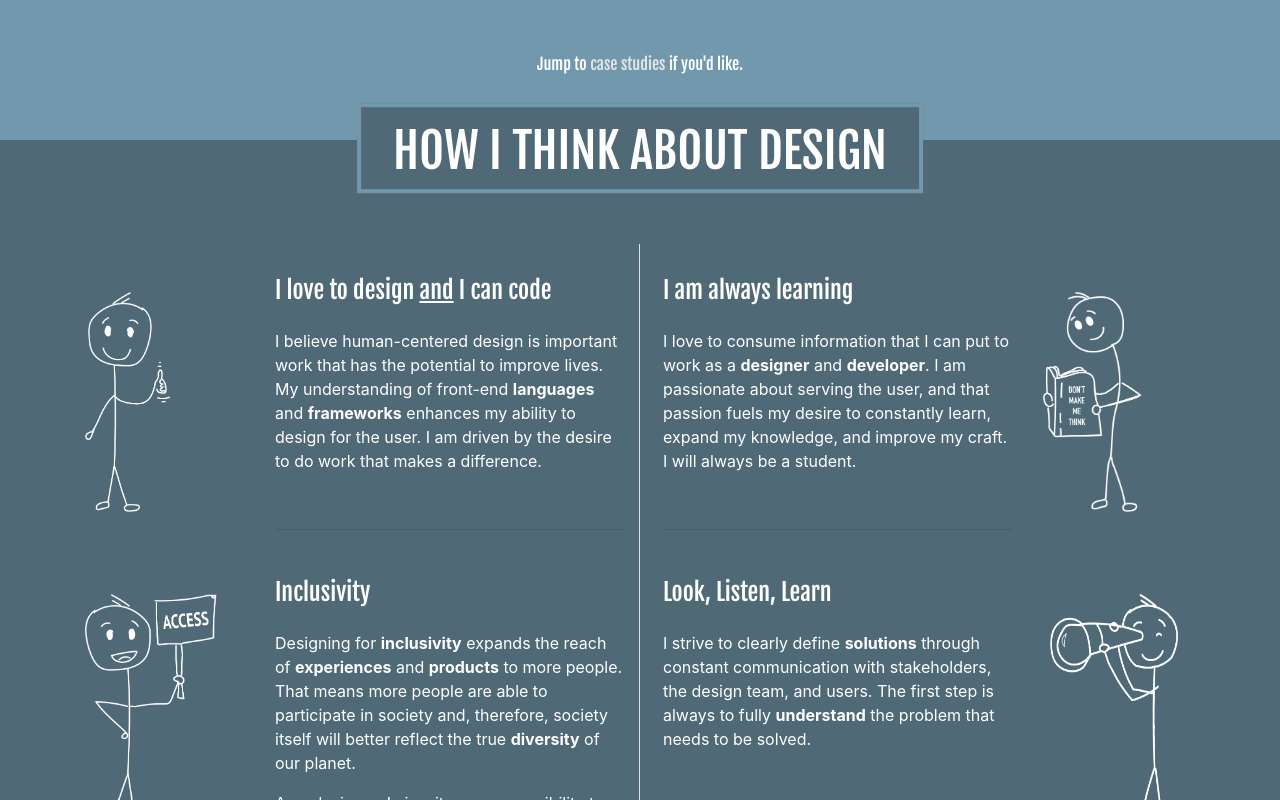
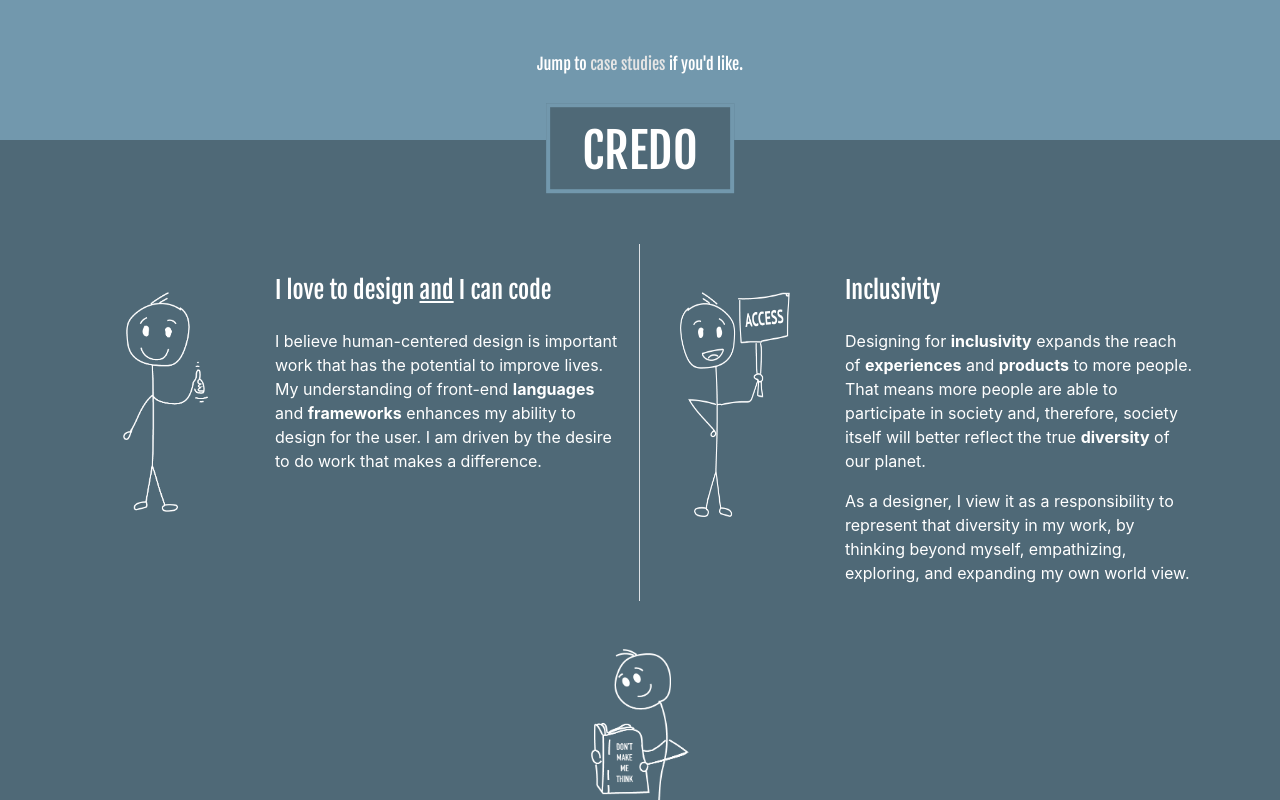
Before and after one commit to Devco2011/Devco2011.github.io, a React (Create React App) app: page /#/ in a window 1280 px wide. Shown: the part 1500-2300 px from the top of the page. Built offline with nearby package versions, Linux system fonts and the light colour scheme.

Commit message:
working on images

```diff
--- a/src/main/Process.js
+++ b/src/main/Process.js
@@ -13,11 +13,11 @@ export const Process = () => {
                 <Row className="justify-content-md-center">
                     <Col className="col-12 col-md-8 mt-2">
                         <div className="knowledgeBox">
-                            <h3 className="section-title">HOW I THINK ABOUT DESIGN</h3>
+                            <h3 className="section-title">CREDO</h3>
                         </div>
                     </Col>
                 </Row>
-                <Row>
+                <Row className="justify-content-md-center">
                     <Col className="col-12 col-md-2">
                         <div className="images">
                             <img className="stickmanTelescope mt-5" src="../../images/stickmanThumbsUpWhite.png" height="220em" width="85em" alt="Stickman giving a thumbs up." />
@@ -29,18 +29,34 @@ export const Process = () => {
                             <h6 className="section-title-light">I love to design <u>and</u> I can code</h6>
                             <ScrollAnimation animateIn="animate__animated animate__fadeIn"><p>I believe human-centered design is important work that has the potential to improve
                                 lives. My understanding of front-end <strong>languages</strong> and <strong>frameworks</strong> enhances my ability to design for the user. I am driven by the desire to do work that makes a difference. </p>
-                                <br></br> <hr></hr></ScrollAnimation>
+                                <br></br></ScrollAnimation>
+                        </div>
+                    </Col>
+                    <Col className="col-12 col-md-2">
+                        <div className="images">
+                            <img className="stickmanWhiteboard mt-5" src="../../images/stickmanSignWhite.png" height="225em" width="110em" alt="Stickman holding a sign that says Access." />
+                        </div>
+                    </Col>
+                    <Col className="col-12 col-md-4">
+                        <div className="about-div">
+
+                            <h6 className="section-title-light">Inclusivity</h6>
+                            <ScrollAnimation animateIn="animate__animated animate__fadeIn"><p>Designing for <strong>inclusivity</strong> expands the reach of <strong>experiences</strong> and <strong>products</strong> to more people. That means more people
+                                are able to participate in society and, therefore, society itself will better reflect the true <strong>diversity</strong> of our planet.</p>
+
+                                <p>As a designer, I view it as a responsibility to represent that diversity in my work, by thinking beyond myself, empathizing, exploring, and expanding my own world view.</p>
+                            </ScrollAnimation>
                         </div>
                     </Col>
 
-                    <Col className="col-12 col-md-4 ml-2">
+                    {/* <Col className="col-12 col-md-4 ml-2">
                         <div className="about-div">
                             <h6 className="section-title-light">I am always learning</h6>
                             <ScrollAnimation animateIn="animate__animated animate__fadeIn"><p>I love to consume information that I can put to work as a <strong>designer</strong> and <strong>developer</strong>. I am passionate about serving
                                 the user, and that passion fuels my desire to constantly learn, expand my knowledge, and improve my craft. I will always be a student. </p>
                                 <br></br><hr></hr></ScrollAnimation>
                         </div>
-                    </Col>
+                    </Col> */}
                     <Col className="col-12 col-md-1">
                         <div className="images">
                             <img className="stickmanTelescope mt-5" src="../../images/stickmanBookWhite.png" height="220em" width="110em" alt="Stickman reading a book." />
--- a/src/portfolioCustom.scss
+++ b/src/portfolioCustom.scss
@@ -155,6 +155,7 @@ li {
 
 .images {
     display:flex;
+    justify-content: center;
  }
 .csImages {
     display:flex;
```
Also changed, not shown: public/images/stickmanSignWhite.png, 1 other file (tests, documents, lock files or other folders).
